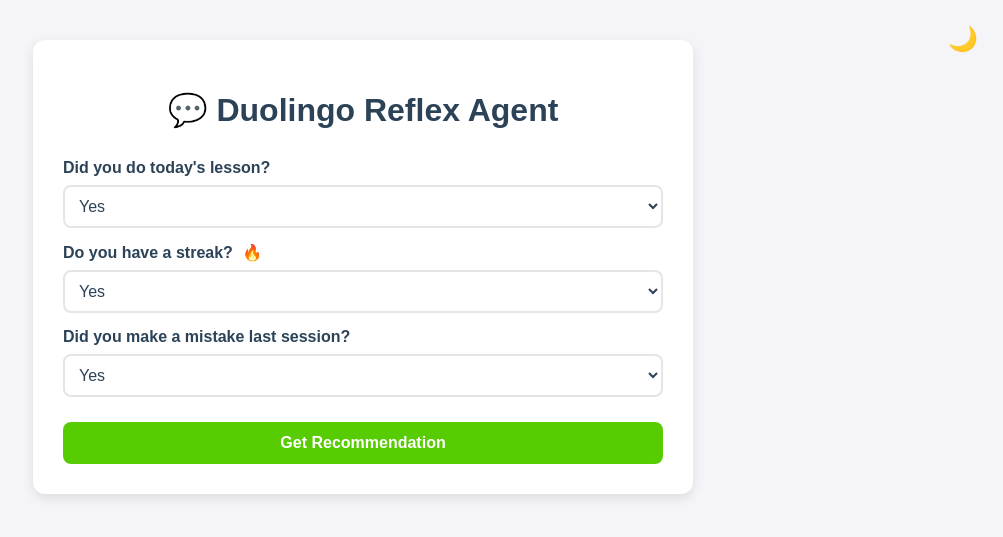
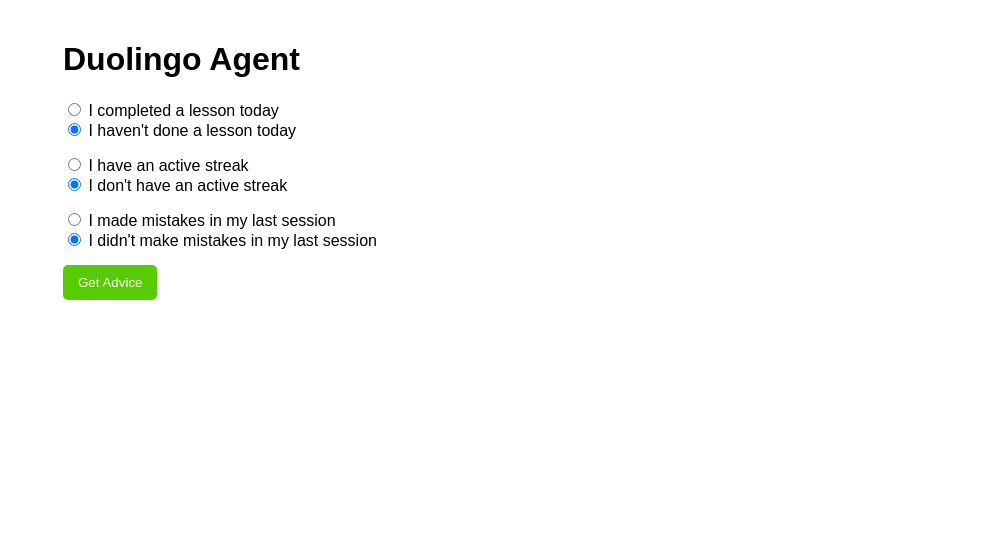
Before and after one commit to TusharVaibhavK/SimpleReflexAgent, a Flask app: page / in a window 1280 px wide. Shown: the top 537 px of the page, without its empty margins (277-1280 px from the left). Run offline with Flask 3, Linux system fonts and the light colour scheme.

Commit message:
html edits

```diff
--- a/templates/index.html
+++ b/templates/index.html
@@ -1,230 +1,81 @@
 <!DOCTYPE html>
-<html data-theme="light">
+<html lang="en">
   <head>
+    <meta charset="UTF-8" />
+    <meta name="viewport" content="width=device-width, initial-scale=1.0" />
     <title>Duolingo Agent</title>
     <style>
-      :root {
-        /* Light theme variables */
-        --background-color: #f4f4f9;
-        --container-bg: white;
-        --text-color: #2b4257;
-        --input-border: #e5e5e5;
-        --response-bg: #e6f8e0;
-        --response-text: #333;
-
-        /* Common variables */
-        --duo-green: #58cc02;
-        --duo-dark-blue: #2b4257;
-        --duo-streak: #ff9600;
-      }
-
-      [data-theme="dark"] {
-        --background-color: #1f2937;
-        --container-bg: #2d3748;
-        --text-color: #e2e8f0;
-        --input-border: #4b5563;
-        --response-bg: #2f3c2d;
-        --response-text: #d1d5db;
-      }
-
       body {
         font-family: Arial, sans-serif;
-        padding: 0;
-        margin: 0;
-        background-color: var(--background-color);
-        color: var(--text-color);
-        transition: background-color 0.3s ease, color 0.3s ease;
+        max-width: 600px;
+        margin: 0 auto;
+        padding: 20px;
       }
-
-      .container {
-        max-width: 600px;
-        margin: 40px auto;
-        padding: 30px;
-        background-color: var(--container-bg);
-        border-radius: 12px;
-        box-shadow: 0 4px 12px rgba(0, 0, 0, 0.1);
-        transition: background-color 0.3s ease;
+      .form-group {
+        margin-bottom: 15px;
       }
-
-      h1 {
-        color: var(--text-color);
-        text-align: center;
-        margin-bottom: 30px;
+      .response {
+        margin-top: 20px;
+        padding: 15px;
+        background-color: #f0f0f0;
+        border-radius: 5px;
+        font-size: 18px;
       }
-
-      form {
-        margin-top: 20px;
-      }
-
-      label {
-        display: block;
-        margin: 15px 0 8px;
-        font-weight: bold;
-        color: var(--text-color);
-      }
-
-      select {
-        padding: 10px;
-        width: 100%;
-        border: 2px solid var(--input-border);
-        border-radius: 8px;
-        font-size: 16px;
-        background-color: var(--container-bg);
-        color: var(--text-color);
-      }
-
-      select:focus {
-        border-color: var(--duo-green);
-        outline: none;
-      }
-
       button {
-        display: block;
-        width: 100%;
-        padding: 12px;
-        margin-top: 25px;
-        background-color: var(--duo-green);
+        padding: 10px 15px;
+        background-color: #58cc02;
         color: white;
         border: none;
-        border-radius: 8px;
-        font-size: 16px;
-        font-weight: bold;
+        border-radius: 5px;
         cursor: pointer;
-        transition: background-color 0.2s;
-      }
-
-      button:hover {
-        background-color: #4caf00;
-      }
-
-      .response {
-        margin-top: 30px;
-        padding: 20px;
-        background-color: var(--response-bg);
-        border-left: 4px solid var(--duo-green);
-        border-radius: 4px;
-      }
-
-      .response p {
-        margin: 0;
-        font-size: 18px;
-        color: var(--response-text);
-      }
-
-      .response strong {
-        color: var(--duo-green);
-      }
-
-      .streak-icon {
-        color: var(--duo-streak);
-        margin-left: 5px;
-      }
-
-      .theme-toggle {
-        position: absolute;
-        top: 20px;
-        right: 20px;
-        background: none;
-        border: none;
-        font-size: 24px;
-        cursor: pointer;
-        width: auto;
-        margin: 0;
-        padding: 5px;
-        background-color: transparent;
-      }
-
-      .theme-toggle:hover {
-        background-color: transparent;
-      }
-
-      @media (max-width: 768px) {
-        .container {
-          margin: 20px auto;
-          padding: 20px;
-        }
-
-        .theme-toggle {
-          top: 10px;
-          right: 10px;
-        }
       }
     </style>
   </head>
   <body>
-    <button
-      class="theme-toggle"
-      id="theme-toggle"
-      aria-label="Toggle dark mode"
-    >
-      🌓
-    </button>
+    <h1>Duolingo Agent</h1>
 
-    <div class="container">
-      <h1>💬 Duolingo Reflex Agent</h1>
-      <form method="post">
-        <label>Did you do today's lesson?</label>
-        <select name="lesson_done">
-          <option value="yes">Yes</option>
-          <option value="no">No</option>
-        </select>
+    <form method="POST">
+      <div class="form-group">
+        <label>
+          <input type="radio" name="lesson_done" value="yes" /> I completed a
+          lesson today
+        </label>
+        <br />
+        <label>
+          <input type="radio" name="lesson_done" value="no" checked /> I haven't
+          done a lesson today
+        </label>
+      </div>
 
-        <label>Do you have a streak? <span class="streak-icon">🔥</span></label>
-        <select name="streak">
-          <option value="yes">Yes</option>
-          <option value="no">No</option>
-        </select>
+      <div class="form-group">
+        <label>
+          <input type="radio" name="streak" value="yes" /> I have an active
+          streak
+        </label>
+        <br />
+        <label>
+          <input type="radio" name="streak" value="no" checked /> I don't have
+          an active streak
+        </label>
+      </div>
 
-        <label>Did you make a mistake last session?</label>
-        <select name="mistake">
-          <option value="yes">Yes</option>
-          <option value="no">No</option>
-        </select>
+      <div class="form-group">
+        <label>
+          <input type="radio" name="mistake" value="yes" /> I made mistakes in
+          my last session
+        </label>
+        <br />
+        <label>
+          <input type="radio" name="mistake" value="no" checked /> I didn't make
+          mistakes in my last session
+        </label>
+      </div>
 
-        <button type="submit">Get Recommendation</button>
-      </form>
+      <button type="submit">Get Advice</button>
+    </form>
 
-      {% if response %}
-      <div class="response">
-        <p><strong>OWL says:</strong> {{ response }}</p>
-      </div>
-      {% endif %}
-    </div>
-
-    <script>
-      // Theme toggle functionality
-      const themeToggle = document.getElementById("theme-toggle");
-      const htmlElement = document.documentElement;
-
-      // Check for saved theme preference or use preferred color scheme
-      const savedTheme = localStorage.getItem("theme");
-      if (savedTheme) {
-        htmlElement.setAttribute("data-theme", savedTheme);
-      } else if (
-        window.matchMedia &&
-        window.matchMedia("(prefers-color-scheme: dark)").matches
-      ) {
-        htmlElement.setAttribute("data-theme", "dark");
-      }
-
-      // Update button text based on current theme
-      updateToggleText();
-
-      // Add event listener to theme toggle button
-      themeToggle.addEventListener("click", () => {
-        const currentTheme = htmlElement.getAttribute("data-theme");
-        const newTheme = currentTheme === "dark" ? "light" : "dark";
-
-        htmlElement.setAttribute("data-theme", newTheme);
-        localStorage.setItem("theme", newTheme);
-
-        updateToggleText();
-      });
-
-      function updateToggleText() {
-        const currentTheme = htmlElement.getAttribute("data-theme");
-        themeToggle.textContent = currentTheme === "dark" ? "☀️" : "🌙";
-      }
-    </script>
+    {% if response %}
+    <div class="response">{{ response }}</div>
+    {% endif %}
   </body>
 </html>
```
